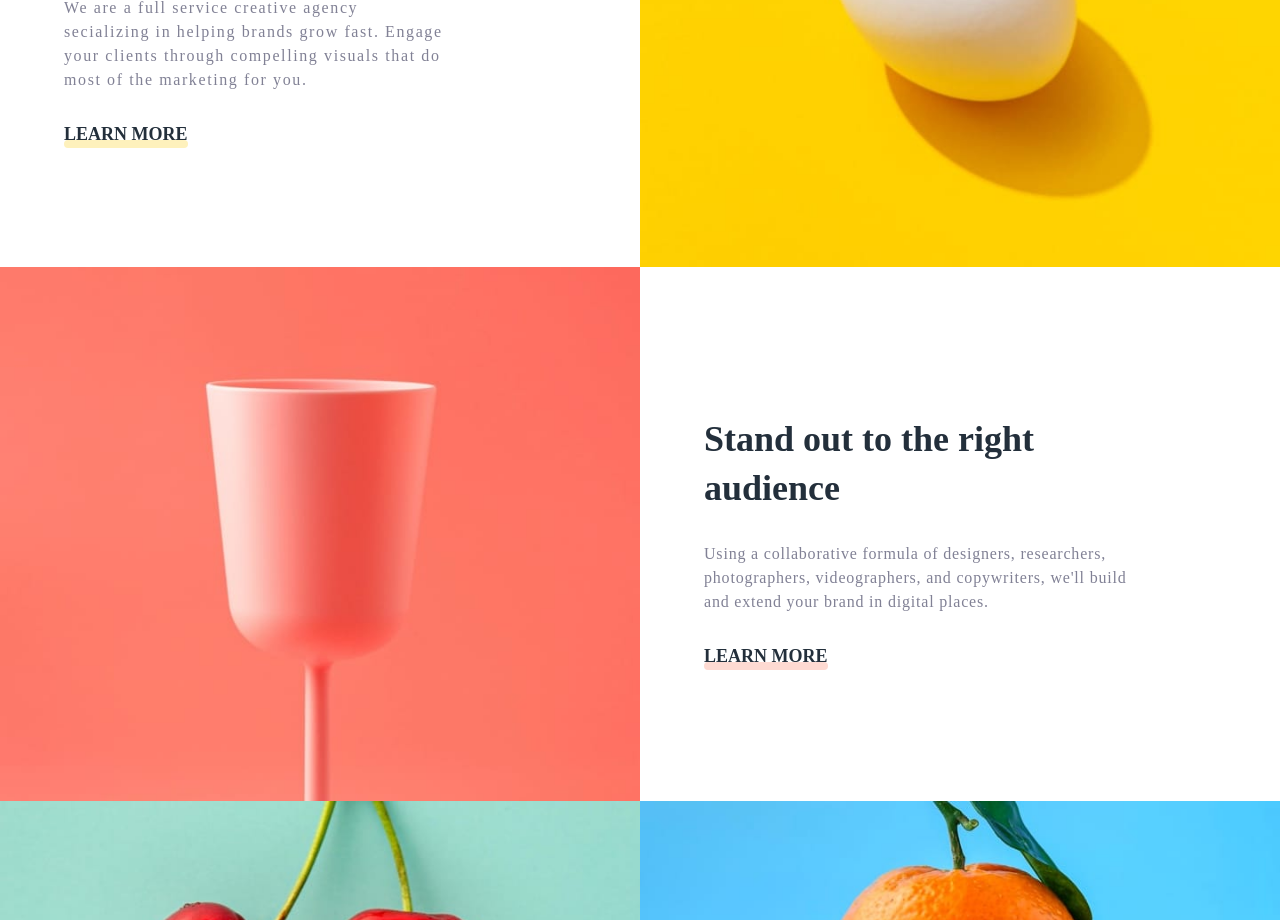
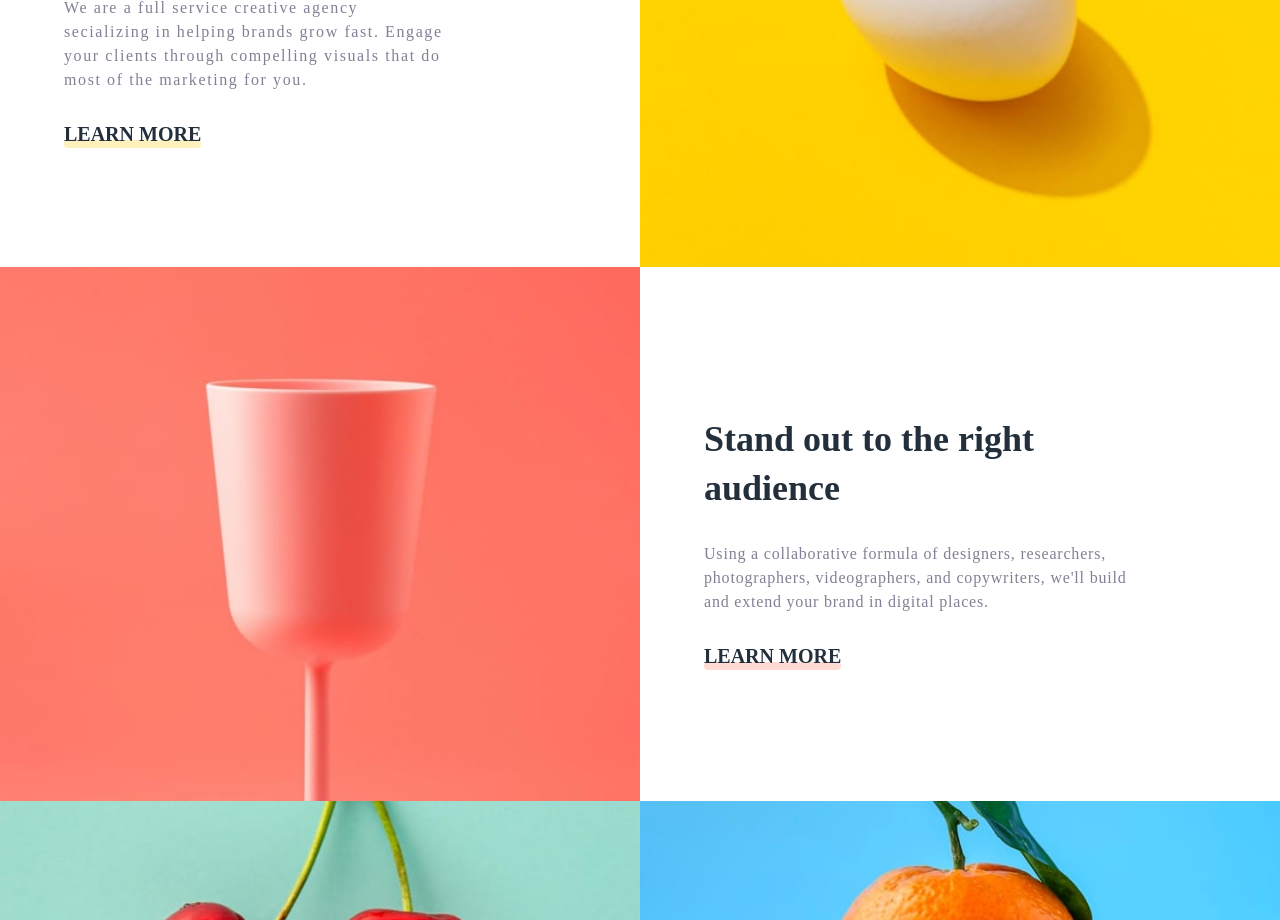
Before and after one commit to ForJessicaSake/Sunny-Side-Agencies, a React (Create React App) app: page / in a window 1280 px wide. Shown: the part 820-1740 px from the top of the page. Built offline with nearby package versions, Linux system fonts and the light colour scheme.

Commit message:
feat:fix:made changes to the size of the cta button on smaller screens

```diff
--- a/src/custom/CalltoAction.tsx
+++ b/src/custom/CalltoAction.tsx
@@ -4,7 +4,7 @@ type Props = {
 
 const CalltoAction = ({ text }: Props) => {
   return (
-    <section className="lg:text-lg text-base font-extrabold cursor-pointer">
+    <section className="lg:text-xl text-base font-extrabold cursor-pointer">
       <h3 className="font-Headingfront text-Heading">{text}</h3>
     </section>
   );
--- a/src/custom/Card.tsx
+++ b/src/custom/Card.tsx
@@ -14,7 +14,7 @@ const Card = ({ image, heading, text }: Props) => {
           className="lg:h-full md:h-full h-96 w-full"
         />
       </figure>
-      <figcaption className="absolute top-52 md:top-96 md-pt-10 z-50 flex lg:text-center flex-col lg:w-9/12 md:w-7/12 w-12/12 px-8">
+      <figcaption className="absolute top-52 md:top-96 lg:top-80 md-pt-10 z-50 flex lg:text-center flex-col lg:w-9/12 md:w-7/12 w-12/12 px-8">
         <h1 className="font-Headingfront text-Heading lg:text-3xl text-2xl font-bold lg:pb-6 pb-2 pt-2">
           {heading}
         </h1>
```
